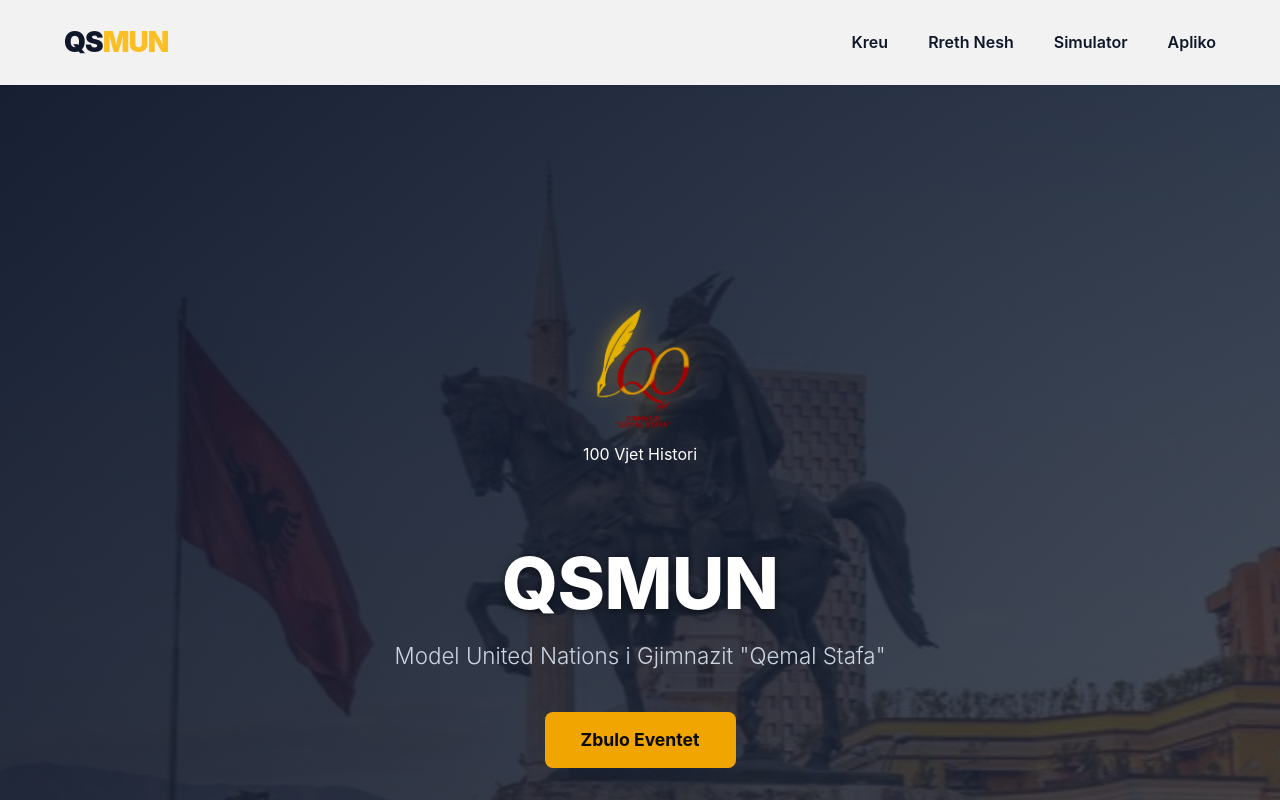
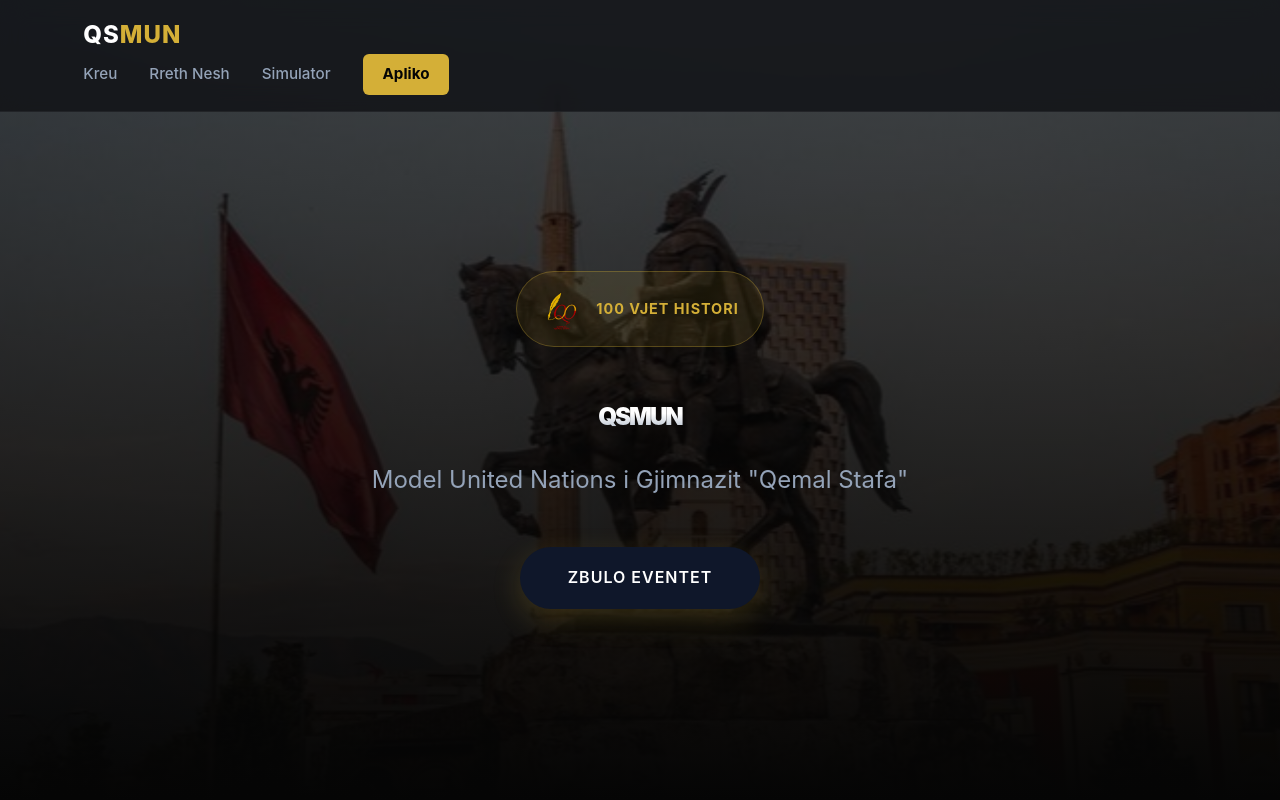
Before and after one commit to sidicyborg42x/QemaliMUN, a React (Create React App) app in the folder frontend/: page / in a window 1280 px wide. Shown: the top 800 px of the page. Built offline with nearby package versions, Linux system fonts and the light colour scheme; no server answers.

Commit message:
fixes again

```diff
--- a/frontend/src/App.css
+++ b/frontend/src/App.css
@@ -1,43 +1,43 @@
 /* frontend/src/App.css */
 :root {
-  --bg-primary: #0a0a0a;
-  --bg-secondary: #141414;
-  --bg-tertiary: #1f1f1f;
-  --text-primary: #ffffff;
-  --text-secondary: #b3b3b3;
-  --accent-gold: #f0a500;
-  --accent-gold-hover: #d18f00;
-  --shadow-soft: 0 4px 30px rgba(0, 0, 0, 0.7);
+  /* Refined Palette */
+  --bg-primary: #050505;
+  --bg-secondary: #0f1115;
+  --bg-tertiary: #1a1d23;
+  --text-primary: #f8fafc;
+  --text-secondary: #94a3b8;
+  --accent-gold: #d4af37;    /* More "metallic" gold */
+  --accent-gold-hover: #f0c419;
+  --glass-bg: rgba(15, 17, 21, 0.8);
 
-  /* Responsive Spacing */
-  --section-spacing: 80px;
-  --border-radius-lg: 12px;
-  --border-radius-md: 8px;
+  --shadow-premium: 0 20px 40px rgba(0, 0, 0, 0.4);
+  --section-spacing: clamp(4rem, 10vh, 8rem);
+  --border-radius-lg: 16px;
 }
 
-/* Base resets for mobile */
+* {
+  box-sizing: border-box;
+  -webkit-font-smoothing: antialiased;
+}
+
 body {
   margin: 0;
-  font-family: 'Inter', -apple-system, sans-serif;
+  font-family: 'Inter', system-ui, -apple-system, sans-serif;
   background-color: var(--bg-primary);
   color: var(--text-primary);
-  /* Prevents horizontal scrolling on mobile */
+  line-height: 1.6;
   overflow-x: hidden;
 }
 
-/* Make containers fluid */
 .container {
-  width: 90%;
-  max-width: 1200px;
+  width: 92%;
+  max-width: 1300px;
   margin: 0 auto;
 }
 
-/* Responsive Headings */
-h1 { font-size: clamp(2.5rem, 8vw, 4.5rem); }
-h2 { font-size: clamp(1.8rem, 5vw, 2.8rem); }
-
-@media (max-width: 768px) {
-  :root {
-    --section-spacing: 40px;
-  }
+/* Global Button Refinement */
+.btn {
+  cursor: pointer;
+  border: none;
+  transition: all 0.3s cubic-bezier(0.4, 0, 0.2, 1);
 }
--- a/frontend/src/components/Navbar.css
+++ b/frontend/src/components/Navbar.css
@@ -1,58 +1,75 @@
 .navbar {
-    background-color: rgba(255, 255, 255, 0.95);
-    backdrop-filter: blur(10px);
-    box-shadow: var(--shadow-sm);
-    position: sticky;
+    background-color: var(--glass-bg);
+    backdrop-filter: blur(12px);
+    -webkit-backdrop-filter: blur(12px);
+    border-bottom: 1px solid rgba(255, 255, 255, 0.05);
+    position: fixed; /* Changed from sticky to fixed for better layering */
+    width: 100%;
     top: 0;
     z-index: 1000;
-    padding: 1.25rem 0;
-    transition: all 0.3s ease;
+    padding: 1rem 0;
 }
 
-.navbar-content {
+.navbar-logo {
+    font-size: 1.5rem;
+    font-weight: 800;
+    color: white;
+    text-decoration: none;
+    letter-spacing: 1px;
+}
+
+.navbar-logo span { color: var(--accent-gold); }
+
+.navbar-links {
     display: flex;
-    justify-content: space-between;
+    gap: 2rem;
     align-items: center;
 }
 
-.navbar-logo {
-    font-size: 1.75rem;
-    font-weight: 900;
-    color: var(--primary-color);
-    letter-spacing: -1px;
+.navbar-links a {
+    color: var(--text-secondary);
+    text-decoration: none;
+    font-weight: 500;
+    font-size: 0.95rem;
+    transition: color 0.3s ease;
 }
 
-.navbar-logo span {
-    color: var(--accent-color);
+.navbar-links a:hover { color: white; }
+
+/* Special style for the Apply link */
+.nav-apply-btn {
+    background: var(--accent-gold);
+    color: var(--bg-primary) !important;
+    padding: 8px 20px;
+    border-radius: 6px;
+    font-weight: 700 !important;
 }
 
-.navbar-links {
-    display: flex;
-    gap: 2.5rem;
+/* Mobile Responsiveness */
+@media (max-width: 768px) {
+    .menu-toggle {
+        display: flex;
+        flex-direction: column;
+        gap: 6px;
+        cursor: pointer;
+    }
+    .menu-toggle span {
+        width: 25px;
+        height: 2px;
+        background: white;
+        transition: 0.3s;
+    }
+    .navbar-links {
+        position: absolute;
+        top: 100%;
+        left: 0;
+        width: 100%;
+        background: var(--bg-secondary);
+        flex-direction: column;
+        padding: 2rem;
+        gap: 1.5rem;
+        transform: translateY(-150%);
+        transition: transform 0.4s ease;
+    }
+    .navbar-links.show { transform: translateY(0); }
 }
-
-.navbar-links a {
-    color: var(--text-dark);
-    font-weight: 600;
-    font-size: 1rem;
-    position: relative;
-}
-
-.navbar-links a::after {
-    content: '';
-    position: absolute;
-    width: 0;
-    height: 2px;
-    bottom: -4px;
-    left: 0;
-    background-color: var(--accent-color);
-    transition: width 0.3s ease;
-}
-
-.navbar-links a:hover {
-    color: var(--primary-color);
-}
-
-.navbar-links a:hover::after {
-    width: 100%;
-}
--- a/frontend/src/components/Navbar.js
+++ b/frontend/src/components/Navbar.js
@@ -1,19 +1,27 @@
-import React from 'react';
+import React, { useState } from 'react';
 import { Link } from 'react-router-dom';
 import './Navbar.css';
 
 const Navbar = () => {
+    const [isOpen, setIsOpen] = useState(false);
+
     return (
         <nav className="navbar">
             <div className="container navbar-content">
                 <Link to="/" className="navbar-logo">
                     QS<span>MUN</span>
                 </Link>
-                <div className="navbar-links">
-                    <Link to="/">Kreu</Link>
-                    <Link to="/about">Rreth Nesh</Link>
-                    <Link to="/game">Simulator</Link> {/* New Link */}
-                    <Link to="/apply">Apliko</Link>
+
+                {/* Mobile Toggle */}
+                <div className={`menu-toggle ${isOpen ? 'active' : ''}`} onClick={() => setIsOpen(!isOpen)}>
+                    <span></span><span></span><span></span>
+                </div>
+
+                <div className={`navbar-links ${isOpen ? 'show' : ''}`}>
+                    <Link to="/" onClick={() => setIsOpen(false)}>Kreu</Link>
+                    <Link to="/about" onClick={() => setIsOpen(false)}>Rreth Nesh</Link>
+                    <Link to="/game" onClick={() => setIsOpen(false)}>Simulator</Link>
+                    <Link to="/apply" className="nav-apply-btn" onClick={() => setIsOpen(false)}>Apliko</Link>
                 </div>
             </div>
         </nav>
--- a/frontend/src/pages/HomePage.css
+++ b/frontend/src/pages/HomePage.css
@@ -1,123 +1,82 @@
 /* frontend/src/pages/HomePage.css */
 
 .hero {
-    /* Depth overlay with your image */
-    background: linear-gradient(135deg, rgba(15, 23, 42, 0.95), rgba(30, 41, 59, 0.8)),
+    /* Improved overlay: Darker at the bottom to make the "Explore Events" button pop */
+    background: linear-gradient(to bottom, rgba(5, 5, 5, 0.7), rgba(5, 5, 5, 1)),
                 url('./sheshiskenderbej.png');
     background-size: cover;
     background-position: center;
-    /* Removed fixed attachment for mobile (Parallax is buggy on phones) */
-    background-attachment: scroll;
-    color: white;
-    /* Responsive padding: smaller on phones, larger on desktop */
-    padding: clamp(5rem, 15vh, 10rem) 1rem;
-    text-align: center;
-    position: relative;
-    overflow: hidden;
-    min-height: 80vh;
+    min-height: 100vh; /* Full screen look */
     display: flex;
-    flex-direction: column;
-    justify-content: center;
     align-items: center;
+    padding-top: 80px; /* Space for fixed navbar */
 }
 
-/* Enable Parallax only for larger screens */
-@media (min-width: 1024px) {
-    .hero {
-        background-attachment: fixed;
-    }
+.hero-content {
+    max-width: 900px;
+    text-align: center;
 }
 
 .hero h1 {
-    /* Fluid font size: scales from 2.2rem on mobile to 4.5rem on desktop */
-    font-size: clamp(2.2rem, 8vw, 4.5rem);
-    color: white;
-    margin-bottom: 1rem;
-    line-height: 1.1;
-    text-shadow: 0 2px 10px rgba(0,0,0,0.5);
+    font-weight: 900;
+    letter-spacing: -2px;
+    margin-bottom: 0.5rem;
+    background: linear-gradient(to bottom, #fff 40%, #94a3b8);
+    -webkit-background-clip: text;
+    -webkit-text-fill-color: transparent;
 }
 
 .hero-subtitle {
-    /* Fluid font size for subtitle */
-    font-size: clamp(1rem, 4vw, 1.4rem);
-    max-width: 700px;
-    margin: 0 auto 2.5rem;
-    color: #cbd5e1;
-    font-weight: 300;
-    padding: 0 10px;
-    line-height: 1.5;
+    font-size: clamp(1.1rem, 3vw, 1.5rem);
+    color: var(--text-secondary);
+    margin-bottom: 3rem;
 }
 
-.btn-hero {
-    background-color: var(--accent-gold); /* Using your gold color */
-    color: var(--bg-primary);
-    padding: 14px 36px;
-    font-size: 1.1rem;
-    font-weight: 700;
-    border-radius: 8px;
-    text-decoration: none;
-    transition: all 0.3s ease;
-    display: inline-block;
-}
-
-.btn-hero:hover {
-    background-color: white;
-    transform: translateY(-3px);
-    box-shadow: 0 10px 20px rgba(0,0,0,0.3);
-}
-
-/* --- ANNIVERSARY BADGE RESPONSIVENESS --- */
-
+/* Badge Refinement */
 .hero-anniversary-badge {
+    background: rgba(212, 175, 55, 0.1);
+    border: 1px solid rgba(212, 175, 55, 0.3);
+    padding: 12px 24px;
+    border-radius: 50px;
     display: inline-flex;
-    flex-direction: column;
     align-items: center;
-    margin-bottom: 1rem;
-    text-decoration: none;
-    transition: transform 0.3s ease;
+    gap: 15px;
+    margin-bottom: 2rem;
+    backdrop-filter: blur(5px);
 }
 
 .hero-anniversary-badge img {
-    /* Smaller logo on mobile, larger on desktop */
-    width: clamp(80px, 15vw, 130px);
+    width: 40px; /* Smaller, more elegant icon style */
     height: auto;
-    filter: drop-shadow(0 0 10px rgba(251, 191, 36, 0.6));
-    animation: pulse-gold 3s infinite;
 }
 
-/* --- EVENTS SECTION RESPONSIVENESS --- */
-
-.events-section {
-    padding: clamp(3rem, 10vh, 6rem) 1rem;
+.badge-text {
+    color: var(--accent-gold);
+    font-size: 0.9rem;
+    font-weight: 700;
+    text-transform: uppercase;
+    letter-spacing: 1px;
 }
 
-.section-header h2 {
-    font-size: clamp(1.8rem, 6vw, 3rem);
-    color: var(--accent-gold);
-    margin-bottom: 1rem;
+/* Button Refinement */
+.btn-hero {
+    padding: 18px 48px;
+    font-size: 1rem;
+    letter-spacing: 1px;
+    text-transform: uppercase;
+    box-shadow: 0 10px 30px rgba(212, 175, 55, 0.2);
 }
 
+/* Grid Refinement */
 .events-grid {
     display: grid;
-    /* Ensures items stack on mobile and go side-by-side on desktop */
-    grid-template-columns: repeat(auto-fill, minmax(min(100%, 340px), 1fr));
-    gap: 1.5rem;
-    width: 100%;
-    max-width: 1200px;
-    margin: 0 auto;
+    /* This makes sure cards look good on tiny phones and ultrawide monitors */
+    grid-template-columns: repeat(auto-fit, minmax(320px, 1fr));
+    gap: 2rem;
 }
 
-/* Animation for the Badge */
-@keyframes pulse-gold {
-    0% { transform: scale(1); filter: drop-shadow(0 0 10px rgba(251, 191, 36, 0.4)); }
-    50% { transform: scale(1.05); filter: drop-shadow(0 0 20px rgba(251, 191, 36, 0.7)); }
-    100% { transform: scale(1); filter: drop-shadow(0 0 10px rgba(251, 191, 36, 0.4)); }
-}
-
-/* Mobile Tweak for Buttons */
 @media (max-width: 480px) {
-    .btn-hero {
-        width: 90%; /* Buttons take up more space on tiny phones */
-        padding: 16px;
+    .events-grid {
+        grid-template-columns: 1fr; /* Stack strictly on small phones */
     }
 }
```
